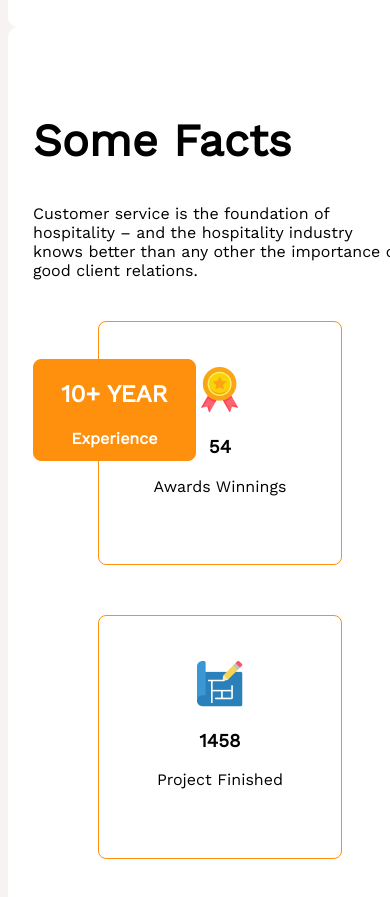
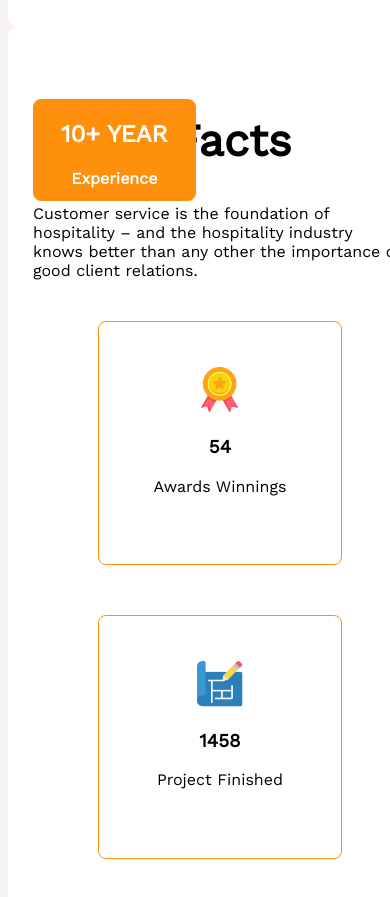
Before and after one commit to mahabubmonir/g3-architects--ph-b7-p2, a plain HTML site: page index.html in a window 390 px wide. Shown: the part 5006-5903 px from the top of the page. Drawn offline with nearby package versions, Linux system fonts and the light colour scheme.

Commit message:
complete

```diff
--- a/style.css
+++ b/style.css
@@ -341,6 +341,7 @@ footer p {
         flex-wrap: wrap;
         align-items: center;
         gap: 60px;
+        position: relative;
     }
 
     .feature-article {
@@ -362,6 +363,8 @@ footer p {
         border-radius: 8px;
         text-align: center;
         color: #ffffff;
+        position: absolute;
+        margin-top: 620px;
     }
 
     /* Our Sponsor */
```
